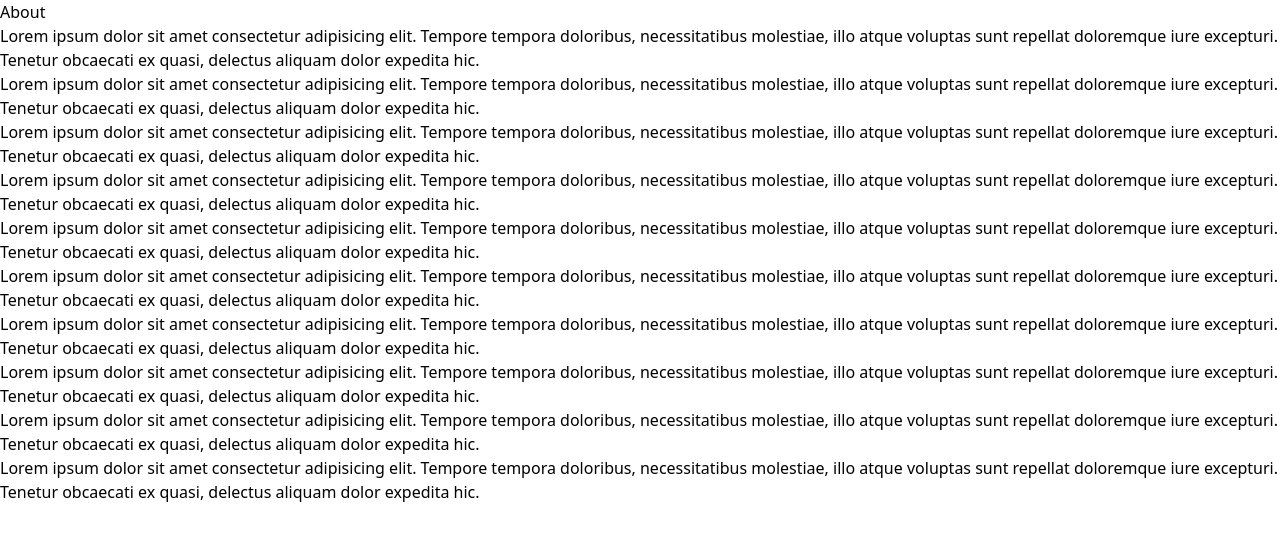
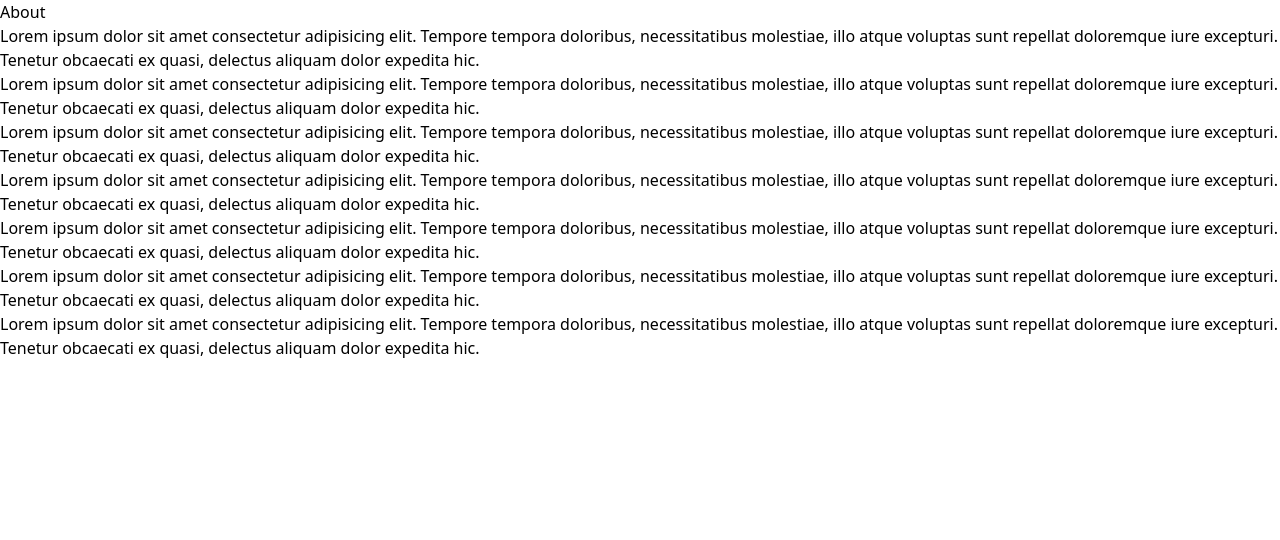
Before and after one commit to chad-cervantes/cpnt262-a2-skeleton-ui-layouts, a SvelteKit app: page /About in a window 1280 px wide. Shown: the top 540 px of the page. Built offline with nearby package versions, Linux system fonts and the light colour scheme.

Commit message:
reduced the width and centered the text

```diff
--- a/src/routes/About/+page.svelte
+++ b/src/routes/About/+page.svelte
@@ -5,7 +5,7 @@
 
 <!-- <AppShell> -->
 	<!-- <svelte:fragment slot="header"> -->
-    <h1 class="text-center text-5xl p-4  bg-primary-400 text-secondary-900">
+    <h1 class="text-center text-5xl p-4 bg-primary-400 text-secondary-900">
       About
     </h1>
   <!-- </svelte:fragment> -->
@@ -13,10 +13,7 @@
 	<!-- (sidebarRight) -->
 	<!-- (pageHeader) -->
 	<!-- Router Slot -->
-  <div class="p-4 text-left text-l mb-4 pb-4">
-    <p>Lorem ipsum dolor sit amet consectetur adipisicing elit. Tempore tempora doloribus, necessitatibus molestiae, illo atque voluptas sunt repellat doloremque iure excepturi. Tenetur obcaecati ex quasi, delectus aliquam dolor expedita hic.</p>
-    <p>Lorem ipsum dolor sit amet consectetur adipisicing elit. Tempore tempora doloribus, necessitatibus molestiae, illo atque voluptas sunt repellat doloremque iure excepturi. Tenetur obcaecati ex quasi, delectus aliquam dolor expedita hic.</p>
-    <p>Lorem ipsum dolor sit amet consectetur adipisicing elit. Tempore tempora doloribus, necessitatibus molestiae, illo atque voluptas sunt repellat doloremque iure excepturi. Tenetur obcaecati ex quasi, delectus aliquam dolor expedita hic.</p>
+  <div class="p-4 text-left text-xl m-auto mb-4 pb-4 w-[75%]">
     <p>Lorem ipsum dolor sit amet consectetur adipisicing elit. Tempore tempora doloribus, necessitatibus molestiae, illo atque voluptas sunt repellat doloremque iure excepturi. Tenetur obcaecati ex quasi, delectus aliquam dolor expedita hic.</p>
     <p>Lorem ipsum dolor sit amet consectetur adipisicing elit. Tempore tempora doloribus, necessitatibus molestiae, illo atque voluptas sunt repellat doloremque iure excepturi. Tenetur obcaecati ex quasi, delectus aliquam dolor expedita hic.</p>
     <p>Lorem ipsum dolor sit amet consectetur adipisicing elit. Tempore tempora doloribus, necessitatibus molestiae, illo atque voluptas sunt repellat doloremque iure excepturi. Tenetur obcaecati ex quasi, delectus aliquam dolor expedita hic.</p>
```
